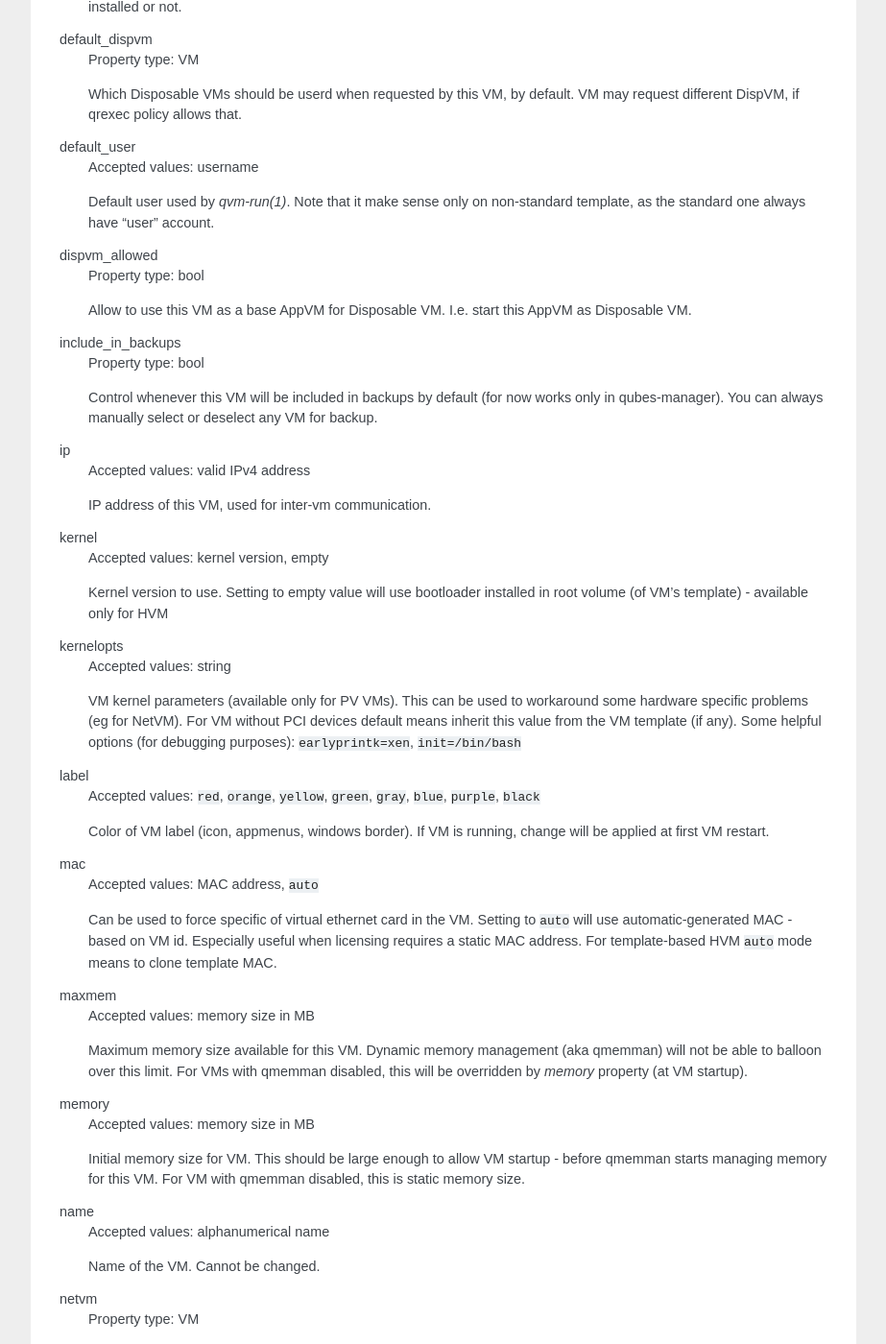
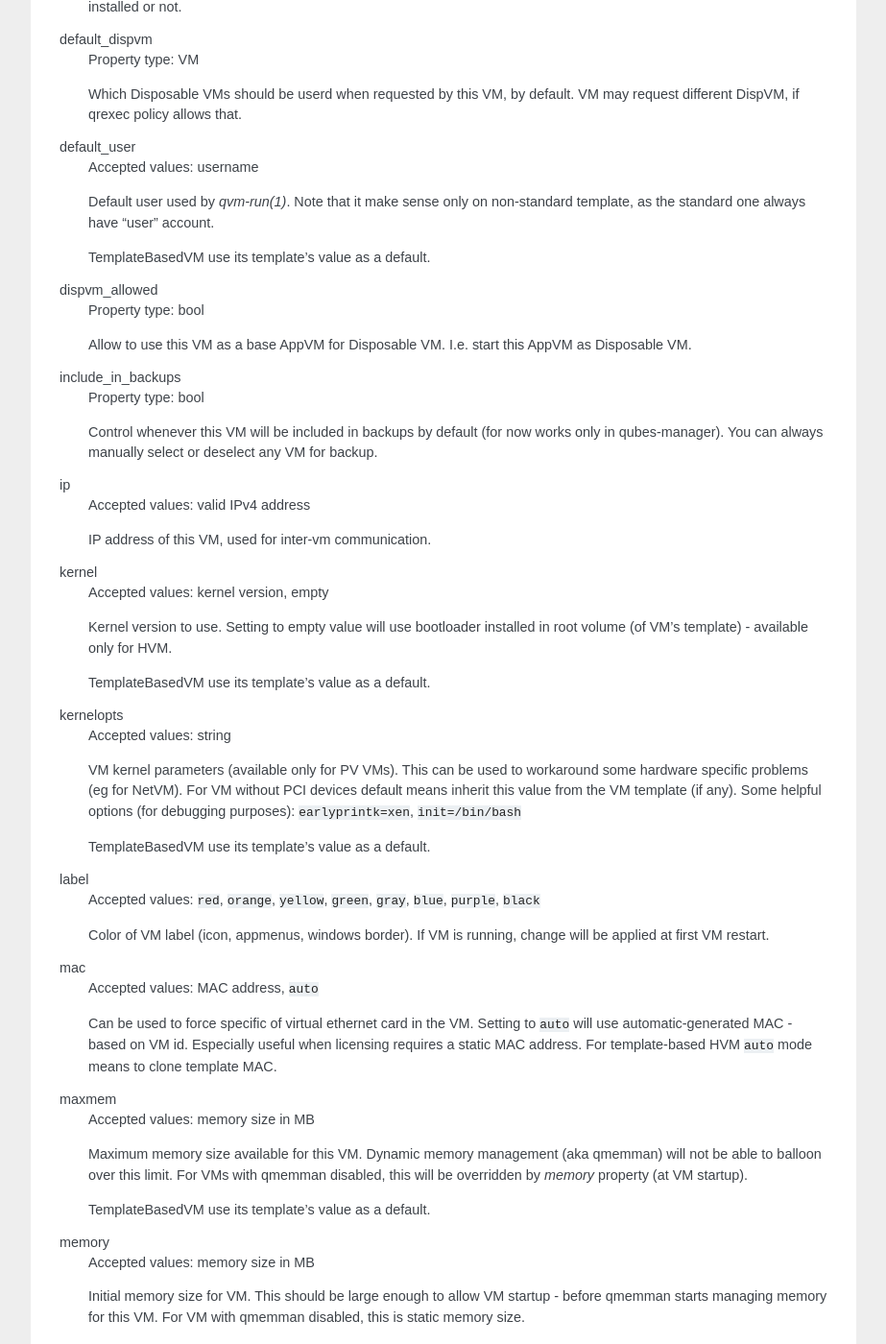
Before and after one commit to QubesOS/qubes-core-admin-client, a Sphinx documentation site: the page built from doc/manpages/qvm-prefs.rst, in a window 1280 px wide and 1400 px high, scrolled down 1431 px. Shown: the whole window at 96% size, without its empty margins (198-1121 px from the left). Built offline with Sphinx 7.4.7, drawn with Linux system fonts in a browser that asks for light colours; the version number could not be read and is left out; some of the changed text lies outside the part shown.

Commit message:
doc: add info what properties are inherited from template

```diff
--- a/doc/manpages/qvm-prefs.rst
+++ b/doc/manpages/qvm-prefs.rst
@@ -95,6 +95,8 @@ default_user
     Default user used by :manpage:`qvm-run(1)`. Note that it make sense only on
     non-standard template, as the standard one always have "user" account.
 
+    TemplateBasedVM use its template's value as a default.
+
 dispvm_allowed
     Property type: bool
 
@@ -117,7 +119,9 @@ kernel
     Accepted values: kernel version, empty
 
     Kernel version to use. Setting to empty value will use bootloader installed
-    in root volume (of VM's template) - available only for HVM
+    in root volume (of VM's template) - available only for HVM.
+
+    TemplateBasedVM use its template's value as a default.
 
 kernelopts
     Accepted values: string
@@ -127,6 +131,8 @@ kernelopts
     PCI devices default means inherit this value from the VM template (if any).
     Some helpful options (for debugging purposes): ``earlyprintk=xen``,
     ``init=/bin/bash``
+
+    TemplateBasedVM use its template's value as a default.
 
 label
     Accepted values: ``red``, ``orange``, ``yellow``, ``green``, ``gray``,
@@ -151,12 +157,16 @@ maxmem
     qmemman disabled, this will be overridden by *memory* property (at VM
     startup).
 
+    TemplateBasedVM use its template's value as a default.
+
 memory
     Accepted values: memory size in MB
 
     Initial memory size for VM. This should be large enough to allow VM startup
     - before qmemman starts managing memory for this VM. For VM with qmemman
     disabled, this is static memory size.
+
+    TemplateBasedVM use its template's value as a default.
 
 name
     Accepted values: alphanumerical name
@@ -184,6 +194,8 @@ qrexec_timeout
     Ignored if qrexec not installed at all (`qrexec` feature not set, see
     :manpage:`qvm-features(1)`).
 
+    TemplateBasedVM use its template's value as a default.
+
 stubdom_mem
     Accepted values: memory in MB
 
@@ -202,11 +214,15 @@ vcpus
     Number of CPU (cores) available to VM. Some VM types (eg DispVM) will not
     work properly with more than one CPU.
 
+    TemplateBasedVM use its template's value as a default.
+
 virt_mode
     Accepted values: ``hvm``, ``pv``
 
     Virtualisation mode in VM should be started. ``hvm`` allow to install
     operating system without Xen-specific integration.
+
+    TemplateBasedVM use its template's value as a default.
 
 Authors
 -------
```
